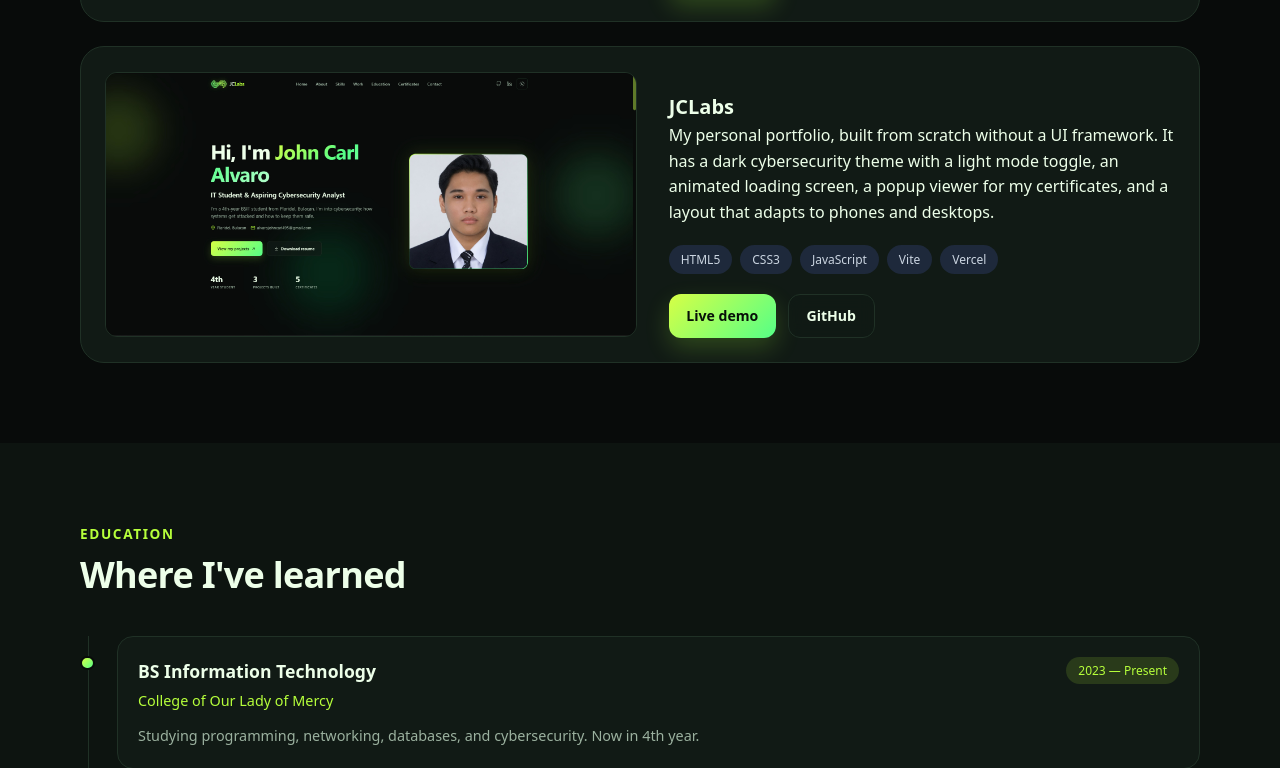
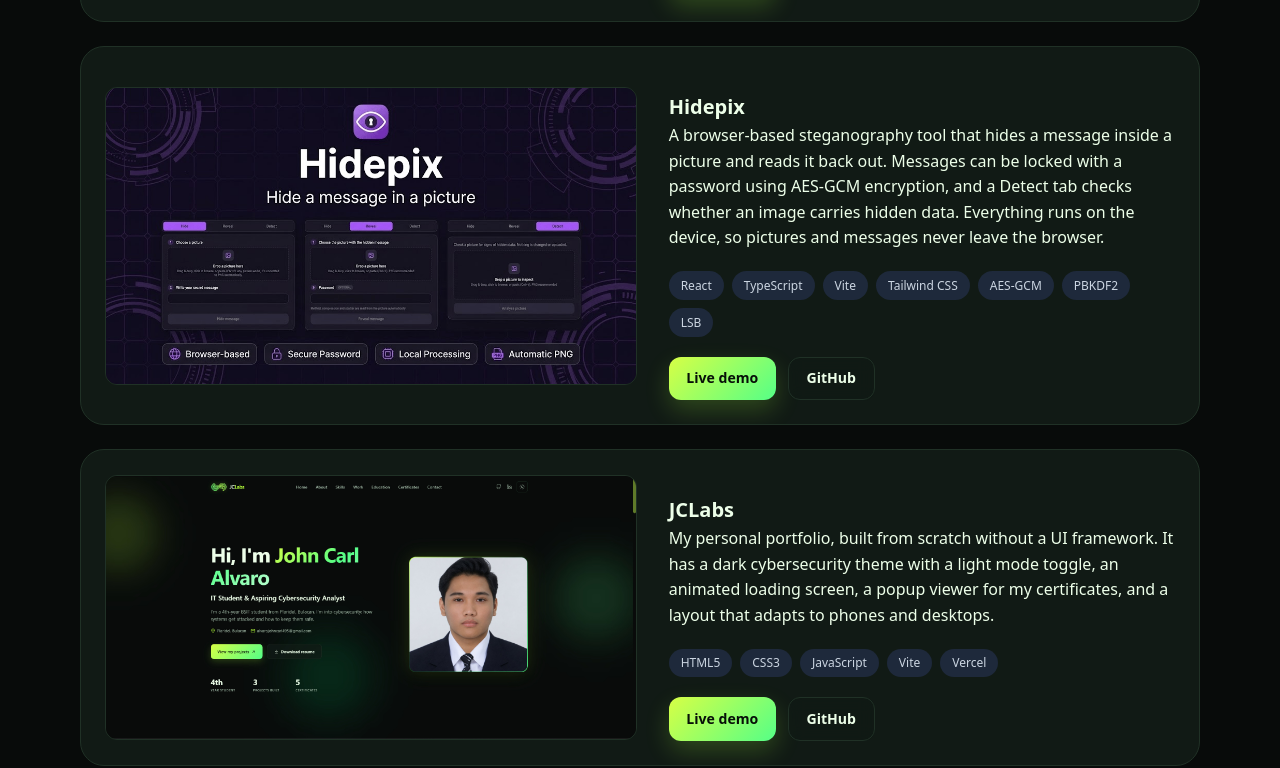
Before and after one commit to jcbuconut227/JCLabs, a React app: page index.html in a window 1280 px wide. Shown: the part 3252-4020 px from the top of the page. Built offline with nearby package versions, Linux system fonts and the light colour scheme.

Commit message:
Added new project Hidepix

```diff
--- a/index.html
+++ b/index.html
@@ -11,8 +11,7 @@
     <meta property="og:type" content="website" />
     <meta property="og:title" content="JCLabs — John Carl Alvaro | Cybersecurity Student" />
     <meta property="og:description" content="Portfolio of John Carl Alvaro (JC), a 4th-year BSIT student focused on cybersecurity, with Cisco and DICT certifications." />
-    <title>JCLabs
-    </title>
+    <title>JCLabs — John Carl Alvaro | Cybersecurity Student</title>
     <meta name="theme-color" content="#080b0a" />
     <meta name="author" content="John Carl Alvaro" />
     <meta property="og:type" content="website" />
@@ -306,7 +305,23 @@
                 </div>
               </div>
             </article>
-                                    <article class="project-card project-wide reveal">
+                                                <article class="project-card project-wide reveal">
+              <div class="project-media">
+                <img src="/src/assets/projects/hidepixbg.png" alt="Hidepix home screen, an image steganography tool" loading="lazy" decoding="async" />
+              </div>
+              <div class="project-body">
+                <h3>Hidepix</h3>
+                <p>
+                  A browser-based steganography tool that hides a message inside a picture and reads it back out. Messages can be locked with a password using AES-GCM encryption, and a Detect tab checks whether an image carries hidden data. Everything runs on the device, so pictures and messages never leave the browser.
+                </p>
+                <div class="tags"><span>React</span><span>TypeScript</span><span>Vite</span><span>Tailwind CSS</span><span>AES-GCM</span><span>PBKDF2</span><span>LSB</span></div>
+                <div class="project-actions">
+                  <a class="btn btn-primary btn-sm" href="https://hidepix.vercel.app" target="_blank" rel="noopener">Live demo</a>
+                  <a class="btn btn-secondary btn-sm" href="https://github.com/jcbuconut227/Hidepix" target="_blank" rel="noopener">GitHub</a>
+                </div>
+              </div>
+            </article>
+<article class="project-card project-wide reveal">
               <div class="project-media">
                 <img src="/src/assets/projects/portfolio.jpg" alt="JCLabs portfolio home screen with my photo and introduction" width="1920" height="1080" loading="lazy" decoding="async" />
               </div>
```
Also changed, not shown: src/assets/projects/hidepixbg.png (added).
